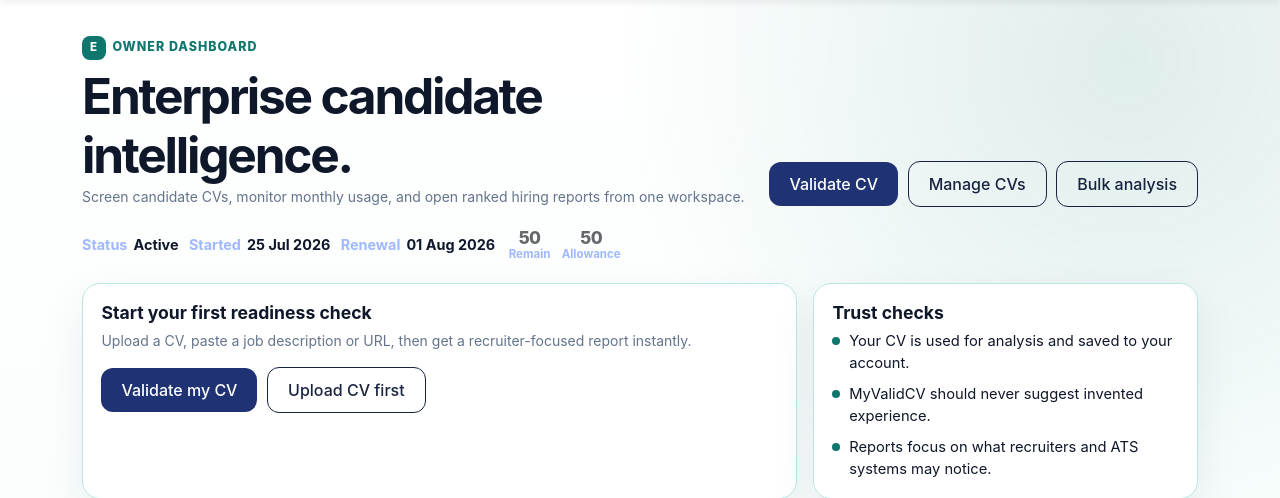
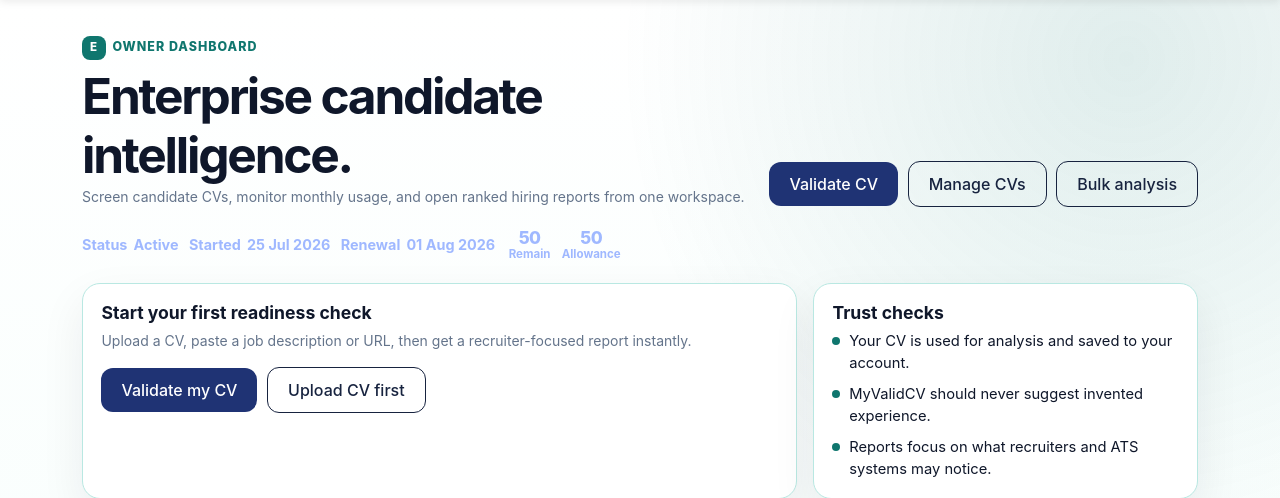
Before and after one commit to call07564221643-code/MyValidCV_Clean, a Django app: page /dashboard/ in a window 1280 px wide. Shown: the part 62-560 px from the top of the page. Run offline with Django 5.2, Linux system fonts and the light colour scheme; the visitor is signed in with stand-in values (Sample User, id 1); data comes from the database, SQL or seed files in the repository; data that the repository does not hold is empty.

Commit message:
Match dashboard metadata font color

```diff
--- a/templates/dashboard/home.html
+++ b/templates/dashboard/home.html
@@ -88,7 +88,7 @@
 
     .dash-usage-counter {
         align-items: center;
-        color: #65676b;
+        color: #9fb8ff;
         display: inline-flex;
         gap: 0.7rem;
         line-height: 1;
@@ -103,7 +103,7 @@
     }
 
     .dash-count strong {
-        color: #65676b;
+        color: #9fb8ff;
         display: block;
         font-size: 1.08rem;
         font-weight: 760;
@@ -219,7 +219,7 @@
     }
 
     .dash-strip-item strong {
-        color: var(--dash-ink);
+        color: #9fb8ff;
         font-size: 0.9rem;
         font-weight: 650;
     }
```
